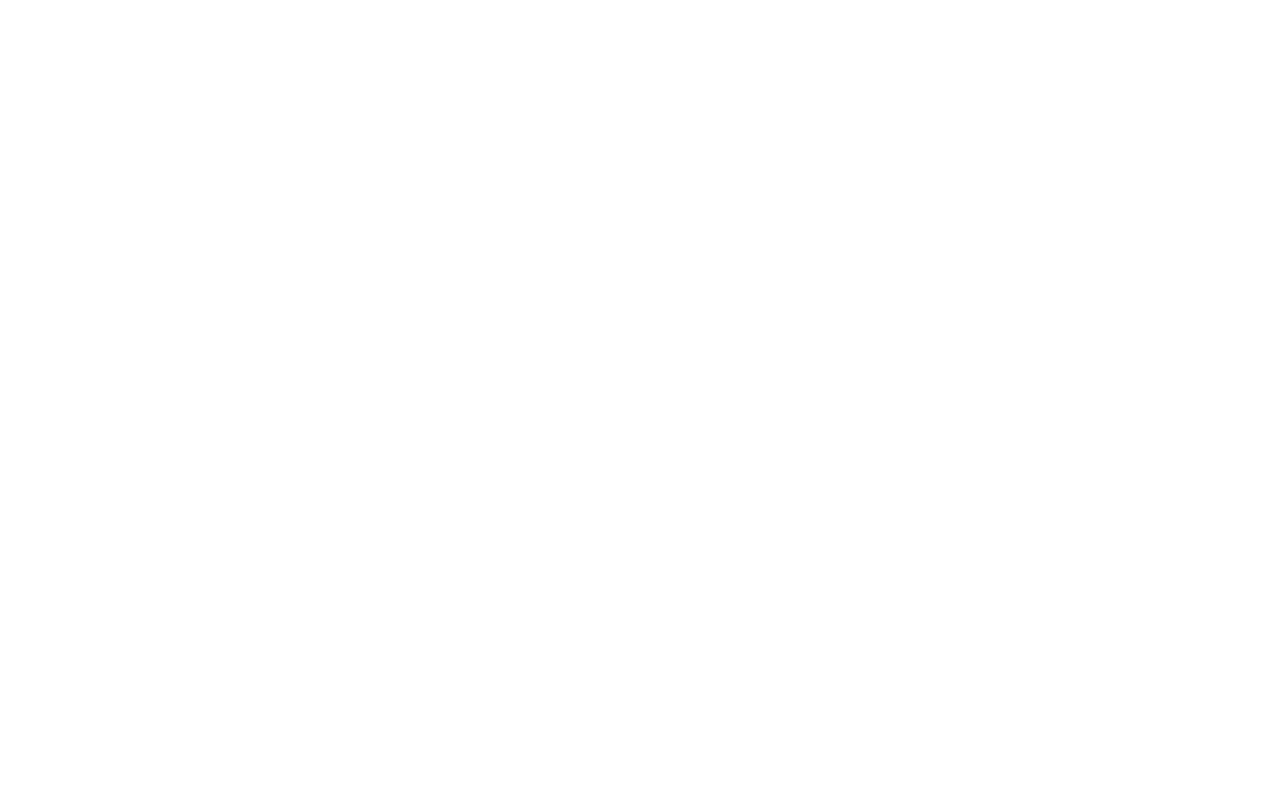
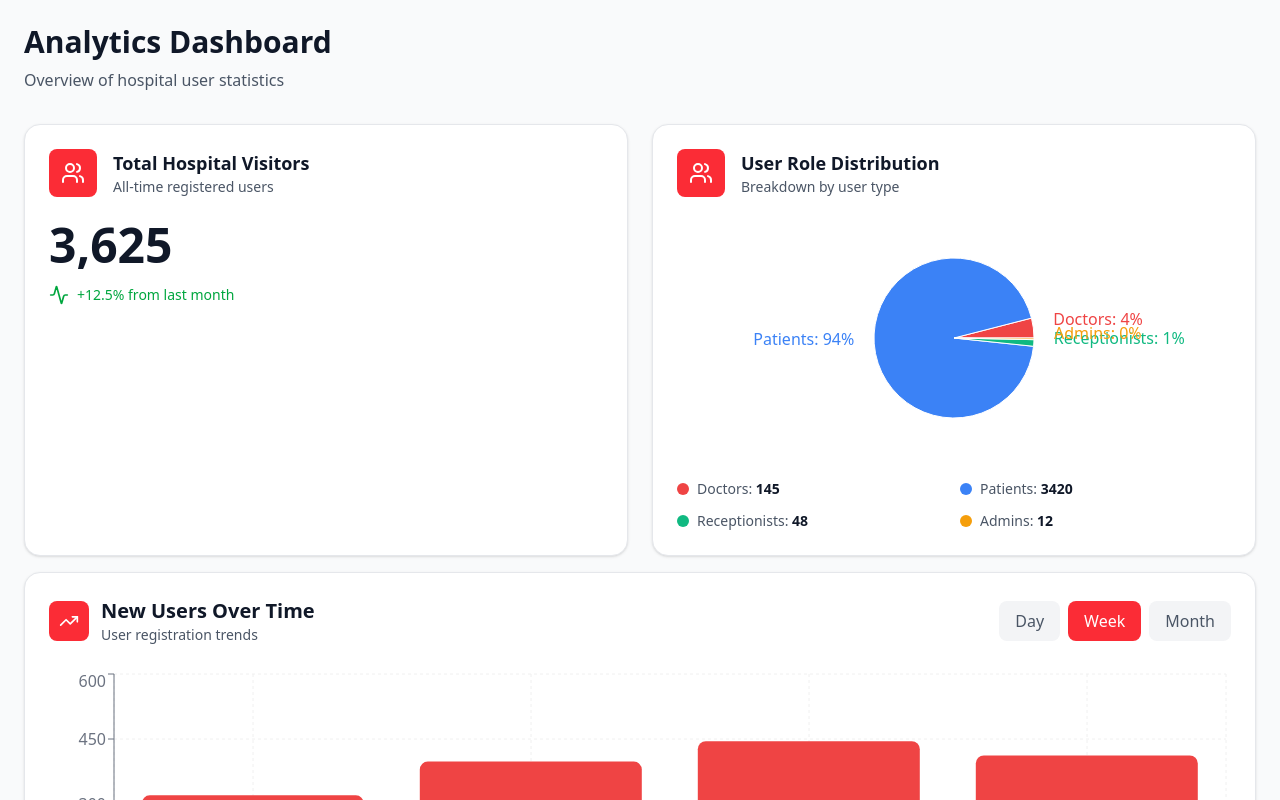
Before and after one commit to THOTAGANESH007/Smart-Health, a React (Vite) app in the folder FrontEnd/: page /analytics in a window 1280 px wide. Before the commit this address had no page. Shown: the top 800 px of the page. Built offline with nearby package versions, Linux system fonts and the light colour scheme.

Commit message:
Added Analytics Component with dummy data

```diff
--- a/FrontEnd/package.json
+++ b/FrontEnd/package.json
@@ -16,6 +16,7 @@
     "react": "^19.1.1",
     "react-dom": "^19.1.1",
     "react-router-dom": "^7.9.4",
+    "recharts": "^3.3.0",
     "tailwindcss": "^4.1.12"
   },
   "devDependencies": {
--- a/FrontEnd/src/App.jsx
+++ b/FrontEnd/src/App.jsx
@@ -6,6 +6,7 @@
 import UpdateUser from "./components/user/UpdateUser";
 import SignIn from "./components/auth/SignIn";
 import Signup from "./components/auth/Signup";
+import AnalyticsDashboard from "./components/AnalyticsDashboard";
 
 function App() {
   return (
@@ -13,6 +14,7 @@
       <Routes>
         <Route path="/" element={<h1>Lets start</h1>} />
         <Route path="/forgot-password" element={<ForgotPassword />} />
+        <Route path="/analytics" element={<AnalyticsDashboard/>}/>
         <Route path="/verify-otp" element={<VerifyOTP />} />
         <Route path='/signin' element={<SignIn/>}/>
         <Route path="/signup" element={<Signup/>}/>
--- /dev/null
+++ b/FrontEnd/src/components/AnalyticsDashboard.jsx
@@ -0,0 +1,251 @@
+import React, { useState, useEffect } from 'react';
+import { BarChart, Bar, PieChart, Pie, Cell, XAxis, YAxis, CartesianGrid, Tooltip, Legend, ResponsiveContainer } from 'recharts';
+import { Users, Activity, TrendingUp } from 'lucide-react';
+
+// Animated Counter Component
+const AnimatedCounter = ({ end, duration = 2000 }) => {
+  const [count, setCount] = useState(0);
+
+  useEffect(() => {
+    let startTime;
+    let animationFrame;
+
+    const animate = (currentTime) => {
+      if (!startTime) startTime = currentTime;
+      const progress = (currentTime - startTime) / duration;
+
+      if (progress < 1) {
+        setCount(Math.floor(end * progress));
+        animationFrame = requestAnimationFrame(animate);
+      } else {
+        setCount(end);
+      }
+    };
+
+    animationFrame = requestAnimationFrame(animate);
+
+    return () => {
+      if (animationFrame) {
+        cancelAnimationFrame(animationFrame);
+      }
+    };
+  }, [end, duration]);
+
+  return <span>{count.toLocaleString()}</span>;
+};
+
+export default function AnalyticsDashboard() {
+  const [timeframe, setTimeframe] = useState('week');
+
+  // Dummy data for new users over time
+  const newUsersData = {
+    day: [
+      { name: 'Mon', users: 45 },
+      { name: 'Tue', users: 52 },
+      { name: 'Wed', users: 61 },
+      { name: 'Thu', users: 48 },
+      { name: 'Fri', users: 70 },
+      { name: 'Sat', users: 38 },
+      { name: 'Sun', users: 42 }
+    ],
+    week: [
+      { name: 'Week 1', users: 320 },
+      { name: 'Week 2', users: 398 },
+      { name: 'Week 3', users: 445 },
+      { name: 'Week 4', users: 412 }
+    ],
+    month: [
+      { name: 'Jan', users: 1240 },
+      { name: 'Feb', users: 1398 },
+      { name: 'Mar', users: 1580 },
+      { name: 'Apr', users: 1720 },
+      { name: 'May', users: 1650 },
+      { name: 'Jun', users: 1890 },
+      { name: 'Jul', users: 1240 },
+      { name: 'Aug', users: 1398 },
+      { name: 'Sep', users: 1580 },
+      { name: 'Oct', users: 1720 },
+      { name: 'Nov', users: 1650 },
+      { name: 'Dec', users: 1890 }
+    ]
+  };
+
+  // Dummy data for role distribution
+  const roleData = [
+    { name: 'Doctors', value: 145, color: '#ef4444' },
+    { name: 'Patients', value: 3420, color: '#3b82f6' },
+    { name: 'Receptionists', value: 48, color: '#10b981' },
+    { name: 'Admins', value: 12, color: '#f59e0b' }
+  ];
+
+  const totalVisitors = 3625;
+
+  const CustomTooltip = ({ active, payload }) => {
+    if (active && payload && payload.length) {
+      return (
+        <div className="bg-white p-3 rounded-lg shadow-lg border border-gray-200">
+          <p className="text-sm font-semibold text-gray-900">{payload[0].payload.name}</p>
+          <p className="text-sm text-gray-600">
+            Users: <span className="font-bold text-red-500">{payload[0].value}</span>
+          </p>
+        </div>
+      );
+    }
+    return null;
+  };
+
+  const CustomPieTooltip = ({ active, payload }) => {
+    if (active && payload && payload.length) {
+      return (
+        <div className="bg-white p-3 rounded-lg shadow-lg border border-gray-200">
+          <p className="text-sm font-semibold text-gray-900">{payload[0].name}</p>
+          <p className="text-sm text-gray-600">
+            Count: <span className="font-bold" style={{ color: payload[0].payload.color }}>
+              {payload[0].value}
+            </span>
+          </p>
+        </div>
+      );
+    }
+    return null;
+  };
+
+  return (
+    <div className="min-h-screen bg-gray-50 p-6">
+      <div className="max-w-7xl mx-auto">
+        {/* Header */}
+        <div className="mb-8">
+          <h1 className="text-3xl font-bold text-gray-900 mb-2">Analytics Dashboard</h1>
+          <p className="text-gray-600">Overview of hospital user statistics</p>
+        </div>
+
+
+
+        {/* Bottom Section - Total Visitors and Role Distribution */}
+        <div className="grid grid-cols-1 lg:grid-cols-2 gap-6 mb-4">
+          {/* Total Visitors Card */}
+          <div className="bg-white rounded-2xl shadow-sm border border-gray-200 p-6">
+            <div className="flex items-center mb-4">
+              <div className="w-12 h-12 bg-red-500 rounded-lg flex items-center justify-center mr-4">
+                <Users className="w-6 h-6 text-white" />
+              </div>
+              <div>
+                <h2 className="text-lg font-semibold text-gray-900">Total Hospital Visitors</h2>
+                <p className="text-sm text-gray-600">All-time registered users</p>
+              </div>
+            </div>
+            <div className="mt-6">
+              <div className="text-5xl font-bold text-gray-900">
+                <AnimatedCounter end={totalVisitors} duration={2000} />
+              </div>
+              <div className="mt-4 flex items-center text-green-600">
+                <Activity className="w-5 h-5 mr-2" />
+                <span className="text-sm font-medium">+12.5% from last month</span>
+              </div>
+            </div>
+          </div>
+
+          {/* Role Distribution - Pie Chart */}
+          <div className="bg-white rounded-2xl shadow-sm border border-gray-200 p-6">
+            <div className="flex items-center mb-4">
+              <div className="w-12 h-12 bg-red-500 rounded-lg flex items-center justify-center mr-4">
+                <Users className="w-6 h-6 text-white" />
+              </div>
+              <div>
+                <h2 className="text-lg font-semibold text-gray-900">User Role Distribution</h2>
+                <p className="text-sm text-gray-600">Breakdown by user type</p>
+              </div>
+            </div>
+            <ResponsiveContainer width="100%" height={250}>
+              <PieChart>
+                <Pie
+                  data={roleData}
+                  cx="50%"
+                  cy="50%"
+                  labelLine={false}
+                  label={({ name, percent }) => `${name}: ${(percent * 100).toFixed(0)}%`}
+                  outerRadius={80}
+                  fill="#8884d8"
+                  dataKey="value"
+                >
+                  {roleData.map((entry, index) => (
+                    <Cell key={`cell-${index}`} fill={entry.color} />
+                  ))}
+                </Pie>
+                <Tooltip content={<CustomPieTooltip />} />
+              </PieChart>
+            </ResponsiveContainer>
+            <div className="mt-4 grid grid-cols-2 gap-3">
+              {roleData.map((role, index) => (
+                <div key={index} className="flex items-center">
+                  <div
+                    className="w-3 h-3 rounded-full mr-2"
+                    style={{ backgroundColor: role.color }}
+                  ></div>
+                  <span className="text-sm text-gray-600">
+                    {role.name}: <span className="font-semibold text-gray-900">{role.value}</span>
+                  </span>
+                </div>
+              ))}
+            </div>
+          </div>
+        </div>
+        {/* New Users Over Time - Bar Chart */}
+        <div className="bg-white rounded-2xl shadow-sm border border-gray-200 p-6 mb-6">
+          <div className="flex items-center justify-between mb-6">
+            <div className="flex items-center">
+              <div className="w-10 h-10 bg-red-500 rounded-lg flex items-center justify-center mr-3">
+                <TrendingUp className="w-5 h-5 text-white" />
+              </div>
+              <div>
+                <h2 className="text-xl font-bold text-gray-900">New Users Over Time</h2>
+                <p className="text-sm text-gray-600">User registration trends</p>
+              </div>
+            </div>
+            <div className="flex gap-2">
+              <button
+                onClick={() => setTimeframe('day')}
+                className={`px-4 py-2 rounded-lg font-medium transition-colors ${
+                  timeframe === 'day'
+                    ? 'bg-red-500 text-white'
+                    : 'bg-gray-100 text-gray-600 hover:bg-gray-200'
+                }`}
+              >
+                Day
+              </button>
+              <button
+                onClick={() => setTimeframe('week')}
+                className={`px-4 py-2 rounded-lg font-medium transition-colors ${
+                  timeframe === 'week'
+                    ? 'bg-red-500 text-white'
+                    : 'bg-gray-100 text-gray-600 hover:bg-gray-200'
+                }`}
+              >
+                Week
+              </button>
+              <button
+                onClick={() => setTimeframe('month')}
+                className={`px-4 py-2 rounded-lg font-medium transition-colors ${
+                  timeframe === 'month'
+                    ? 'bg-red-500 text-white'
+                    : 'bg-gray-100 text-gray-600 hover:bg-gray-200'
+                }`}
+              >
+                Month
+              </button>
+            </div>
+          </div>
+          <ResponsiveContainer width="100%" height={300}>
+            <BarChart data={newUsersData[timeframe]}>
+              <CartesianGrid strokeDasharray="3 3" stroke="#f0f0f0" />
+              <XAxis dataKey="name" stroke="#6b7280" />
+              <YAxis stroke="#6b7280" />
+              <Tooltip content={<CustomTooltip />} />
+              <Bar dataKey="users" fill="#ef4444" radius={[8, 8, 0, 0]} />
+            </BarChart>
+          </ResponsiveContainer>
+        </div>
+      </div>
+    </div>
+  );
+}
```
Also changed, not shown: 1 other file (tests, documents, lock files or other folders).
